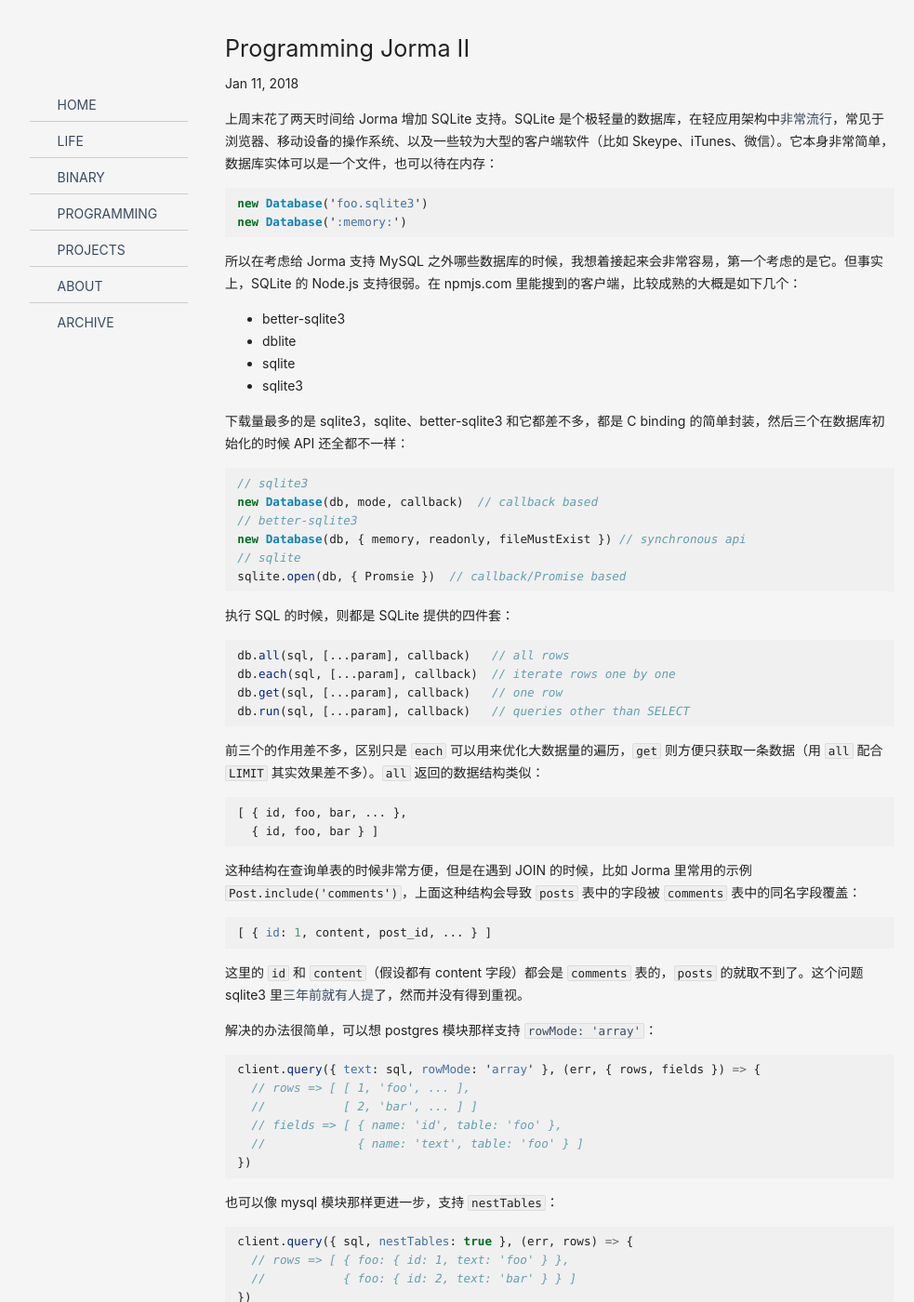
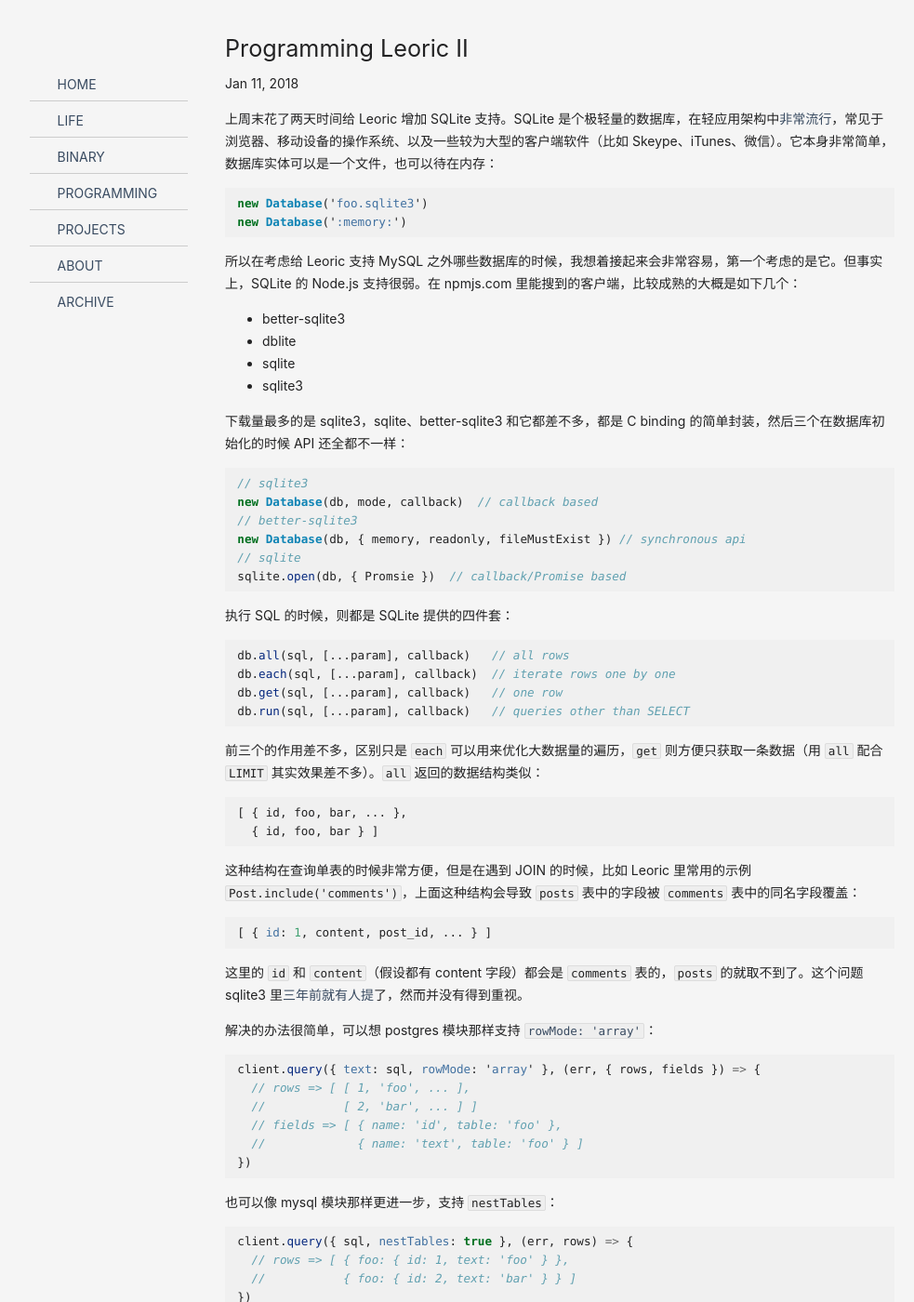
Before and after one commit to cyjake/cyjake.github.io, a Jekyll site: the page built from programming/_posts/2018-01-11-programming-leoric-ii.md, in a window 1280 px wide and 1400 px high. Shown: the whole window at 93% size, without its empty margins (38-1021 px from the left). Built offline with Jekyll 4.4.1, drawn with Linux system fonts in a browser that asks for light colours; some web fonts are replaced; some of the changed text lies outside the part shown.

Commit message:
Revert orm library name back to leoric; update frontpage

````diff
--- a/_sass/components/base.scss
+++ b/_sass/components/base.scss
@@ -237,7 +237,7 @@ nav {
   ol {
     list-style-type: decimal;
     padding-left: 1em;
-    margin-top: 0;
+    margin-top: 1em;
     margin-bottom: 0;
   }
 
--- a/_sass/devices/screen.scss
+++ b/_sass/devices/screen.scss
@@ -11,7 +11,7 @@
 
   #toc {
     position: fixed;
-    top: 50px;
+    top: 65px;
     left: 50%;
     z-index: 1000;
     background: rgba(255, 255, 255, 0.7);
@@ -49,7 +49,7 @@
     width: 170px;
     margin-left: -(720px / 2 + 210px);
     position: fixed;
-    top: 92px;
+    top: 70px;
     left: 50%;
     z-index: 1000;
 
--- a/_sass/pages/front.scss
+++ b/_sass/pages/front.scss
@@ -1,5 +1,5 @@
 #front {
-  background: #f0f0f0;
+  background: #233333;
   margin: 0;
   height: 100%;
 
--- a/programming/_posts/2018-01-11-programming-jorma-ii.md
+++ b/programming/_posts/2018-01-11-programming-leoric-ii.md
@@ -1,16 +1,16 @@
 ---
 layout: post
-title: Programming Jorma II
+title: Programming Leoric II
 ---
 
-上周末花了两天时间给 Jorma 增加 SQLite 支持。SQLite 是个极轻量的数据库，在轻应用架构中[非常流行](https://www.sqlite.org/mostdeployed.html)，常见于浏览器、移动设备的操作系统、以及一些较为大型的客户端软件（比如 Skeype、iTunes、微信）。它本身非常简单，数据库实体可以是一个文件，也可以待在内存：
+上周末花了两天时间给 Leoric 增加 SQLite 支持。SQLite 是个极轻量的数据库，在轻应用架构中[非常流行](https://www.sqlite.org/mostdeployed.html)，常见于浏览器、移动设备的操作系统、以及一些较为大型的客户端软件（比如 Skeype、iTunes、微信）。它本身非常简单，数据库实体可以是一个文件，也可以待在内存：
 
 ```js
 new Database('foo.sqlite3')
 new Database(':memory:')
 ```
 
-所以在考虑给 Jorma 支持 MySQL 之外哪些数据库的时候，我想着接起来会非常容易，第一个考虑的是它。但事实上，SQLite 的 Node.js 支持很弱。在 npmjs.com 里能搜到的客户端，比较成熟的大概是如下几个：
+所以在考虑给 Leoric 支持 MySQL 之外哪些数据库的时候，我想着接起来会非常容易，第一个考虑的是它。但事实上，SQLite 的 Node.js 支持很弱。在 npmjs.com 里能搜到的客户端，比较成熟的大概是如下几个：
 
 - better-sqlite3
 - dblite
@@ -44,7 +44,7 @@ db.run(sql, [...param], callback)   // queries other than SELECT
   { id, foo, bar } ]
 ```
 
-这种结构在查询单表的时候非常方便，但是在遇到 JOIN 的时候，比如 Jorma 里常用的示例 `Post.include('comments')`，上面这种结构会导致 `posts` 表中的字段被 `comments` 表中的同名字段覆盖：
+这种结构在查询单表的时候非常方便，但是在遇到 JOIN 的时候，比如 Leoric 里常用的示例 `Post.include('comments')`，上面这种结构会导致 `posts` 表中的字段被 `comments` 表中的同名字段覆盖：
 
 ```js
 [ { id: 1, content, post_id, ... } ]
@@ -72,7 +72,7 @@ client.query({ sql, nestTables: true }, (err, rows) => {
 })
 ```
 
-还有一个委曲求全的解决办法，就是用 identifier alias 把 `SELECT foo.*` 改成 `SELECT foo.id AS "foo:id"` 之类的，但开倒车不是维护 Jorma 的正确思路，我并没有考虑。
+还有一个委曲求全的解决办法，就是用 identifier alias 把 `SELECT foo.*` 改成 `SELECT foo.id AS "foo:id"` 之类的，但开倒车不是维护 Leoric 的正确思路，我并没有考虑。
 
 我最终选择的方式是[给 sqlite3 提 pr](https://github.com/mapbox/node-sqlite3/pull/932)，增加 `.all({ sql, rowMode }, [...param], callback)` 这种调用形式，同时把底层接口改为默认带上 `fields`：
 
@@ -90,7 +90,7 @@ db.all({ sql, rowMode: 'nest' }, (err, rows) {
 })
 ```
 
-但从 sqlite3 的历史 pr 处理情况来看，我非常担心这个 pr 要到此为止。sqlite3 模块的维护者并不十分热衷响应社区的反馈。我觉得，如果实在等不到，又实在想给 Jorma 支持 SQLite，我还是直接 fork 一个比较好。
+但从 sqlite3 的历史 pr 处理情况来看，我非常担心这个 pr 要到此为止。sqlite3 模块的维护者并不十分热衷响应社区的反馈。我觉得，如果实在等不到，又实在想给 Leoric 支持 SQLite，我还是直接 fork 一个比较好。
 
 哦对了，我好像还一直没说 dblite，这个客户端倒是提供了一个比较通用的 [`db.query()`](https://github.com/WebReflection/dblite#bootstrap) 方法，不需要我再判断应该用 `db.run()` 还是 `db.all()`。但它其实只是一个 `sqlite3` 命令的浅包装，与其他客户端直接接口调用比起来，它还得 spawn 一个进程来完成查询，不推荐使用。
 
@@ -116,4 +116,4 @@ CREATE TABLE foo (id INTEGER PRIMARY KEY AUTOINCREMENT);
 
 真是一些无聊的区别……
 
-总之，给 Jorma 增加 SQLite 支持所耗费的工作远超我的预计，希望我的 pr 能最终被合并吧。
+总之，给 Leoric 增加 SQLite 支持所耗费的工作远超我的预计，希望我的 pr 能最终被合并吧。
````
Also changed, not shown: assets/js/404.js (+5 -2 lines), assets/js/front.js (+4 -4 lines), programming/_posts/2018-01-09-programming-jorma-i.md (deleted, +0 -127 lines), programming/_posts/2018-01-09-programming-leoric-i.md (added, +127 -0 lines), projects/index.md (+3 -3 lines), assets/gallery/village.jpg (added).
